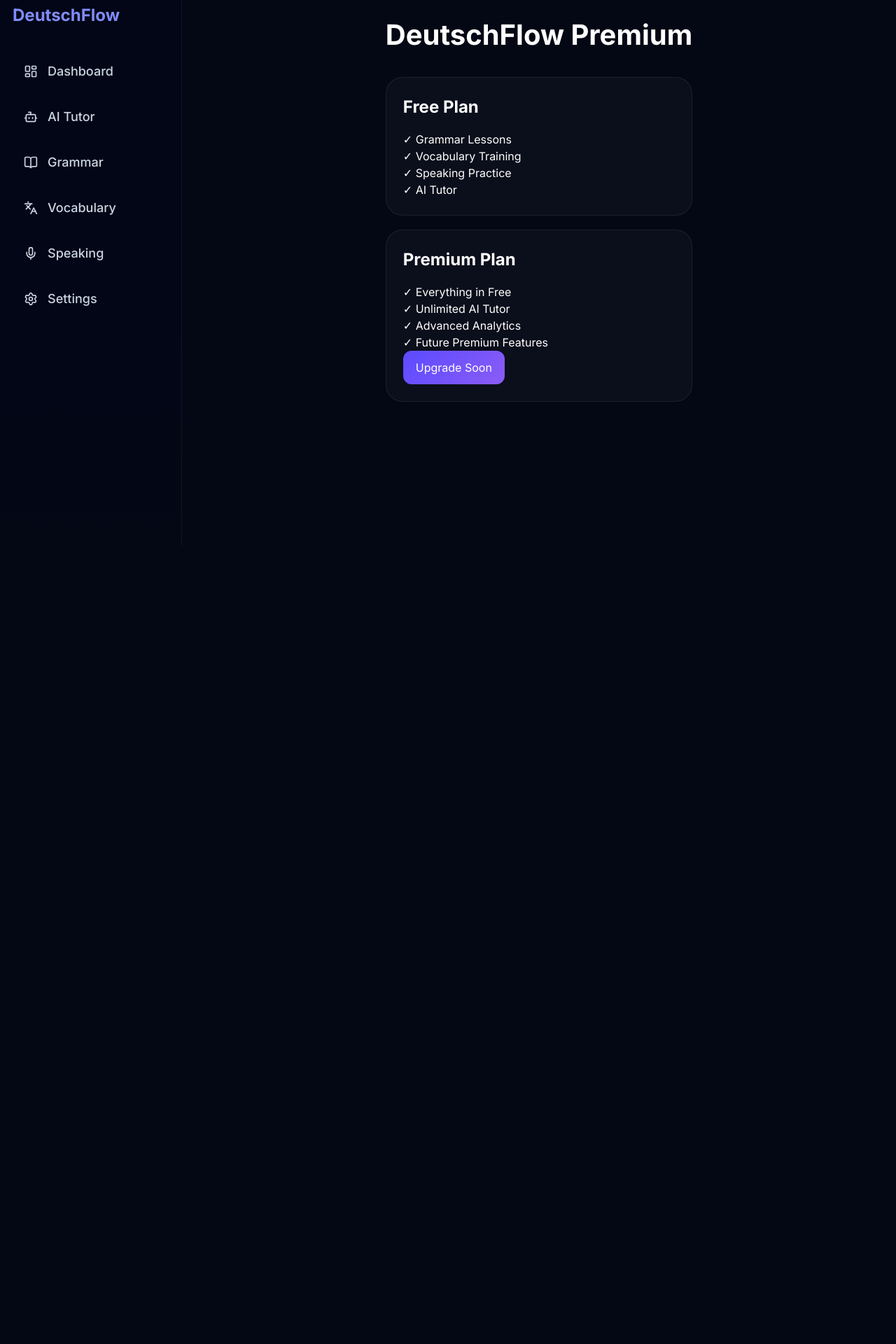
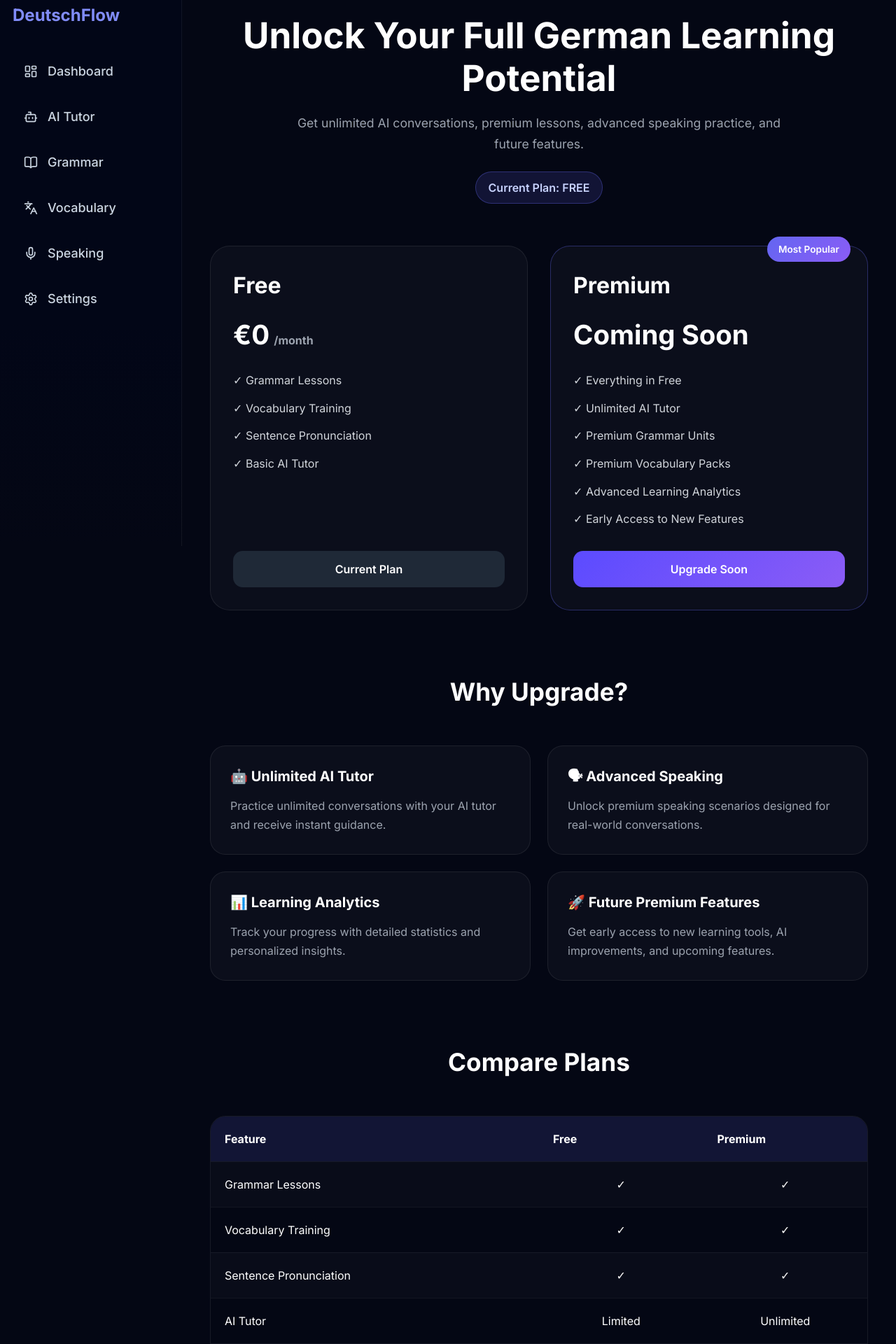
Before and after one commit to karthikg107/DeutschFlow, a React (Vite) app: page /pricing in a window 1280 px wide. Shown: the part 20-1940 px from the top of the page at 70% size. Before the commit the page ends 800 px from the top, so only its background shows below. Built offline with nearby package versions, Linux system fonts and the light colour scheme.

Commit message:
Redesign pricing page with responsive premium UI

```diff
--- a/src/pages/Pricing.jsx
+++ b/src/pages/Pricing.jsx
@@ -1,36 +1,216 @@
 import AppLayout from "../components/layout/AppLayout";
-import "../styles/settings.css";
+import { useAuth } from "../context/AuthContext";
+import "../styles/pricing.css";
 
 export default function Pricing() {
+  const { user } = useAuth();
+
+  const currentPlan = user?.plan || "FREE";
+
+  const freeFeatures = [
+    "Grammar Lessons",
+    "Vocabulary Training",
+    "Sentence Pronunciation",
+    "Basic AI Tutor",
+  ];
+
+  const premiumFeatures = [
+    "Everything in Free",
+    "Unlimited AI Tutor",
+    "Premium Grammar Units",
+    "Premium Vocabulary Packs",
+    "Advanced Learning Analytics",
+    "Early Access to New Features",
+  ];
+
   return (
     <AppLayout>
-      <div className="settings-page">
+      <div className="pricing-page">
 
-        <h1 className="settings-title">
-          DeutschFlow Premium
-        </h1>
+        {/* Hero */}
+        <section className="pricing-hero">
 
-        <div className="settings-card">
-          <h2>Free Plan</h2>
+          <h1 className="pricing-title">
+            Unlock Your Full German Learning Potential
+          </h1>
 
-          <p>✓ Grammar Lessons</p>
-          <p>✓ Vocabulary Training</p>
-          <p>✓ Speaking Practice</p>
-          <p>✓ AI Tutor</p>
-        </div>
+          <p className="pricing-subtitle">
+            Get unlimited AI conversations, premium lessons,
+            advanced speaking practice, and future features.
+          </p>
 
-        <div className="settings-card">
-          <h2>Premium Plan</h2>
+          <div className="current-plan-badge">
+            Current Plan: {currentPlan}
+          </div>
 
-          <p>✓ Everything in Free</p>
-          <p>✓ Unlimited AI Tutor</p>
-          <p>✓ Advanced Analytics</p>
-          <p>✓ Future Premium Features</p>
+        </section>
 
-          <button className="settings-btn">
-            Upgrade Soon
-          </button>
-        </div>
+        {/* Pricing Cards */}
+        <section className="pricing-grid">
+
+          {/* Free */}
+          <div className="plan-card">
+
+            <h2>Free</h2>
+
+            <p className="plan-price">
+              €0
+              <span>/month</span>
+            </p>
+
+            <div className="plan-features">
+
+              {freeFeatures.map((feature) => (
+                <p key={feature}>
+                  ✓ {feature}
+                </p>
+              ))}
+
+            </div>
+
+            <button className="plan-btn">
+              {currentPlan === "FREE"
+                ? "Current Plan"
+                : "Free Plan"}
+            </button>
+
+          </div>
+
+          {/* Premium */}
+          <div className="plan-card premium-card">
+
+            <div className="popular-badge">
+              Most Popular
+            </div>
+
+            <h2>Premium</h2>
+
+            <p className="plan-price">
+              Coming Soon
+            </p>
+
+            <div className="plan-features">
+
+              {premiumFeatures.map((feature) => (
+                <p key={feature}>
+                  ✓ {feature}
+                </p>
+              ))}
+
+            </div>
+
+            <button className="plan-btn premium-btn">
+              {currentPlan === "PREMIUM"
+                ? "Current Plan"
+                : "Upgrade Soon"}
+            </button>
+
+          </div>
+
+        </section>
+
+        {/* Why Upgrade */}
+<section className="benefits-section">
+
+  <h2 className="section-title">
+    Why Upgrade?
+  </h2>
+
+  <div className="benefits-grid">
+
+    <div className="benefit-card">
+      <h3>🤖 Unlimited AI Tutor</h3>
+      <p>
+        Practice unlimited conversations with your AI tutor and receive instant guidance.
+      </p>
+    </div>
+
+    <div className="benefit-card">
+      <h3>🗣 Advanced Speaking</h3>
+      <p>
+        Unlock premium speaking scenarios designed for real-world conversations.
+      </p>
+    </div>
+
+    <div className="benefit-card">
+      <h3>📊 Learning Analytics</h3>
+      <p>
+        Track your progress with detailed statistics and personalized insights.
+      </p>
+    </div>
+
+    <div className="benefit-card">
+      <h3>🚀 Future Premium Features</h3>
+      <p>
+        Get early access to new learning tools, AI improvements, and upcoming features.
+      </p>
+    </div>
+
+  </div>
+
+  {/* Feature Comparison */}
+
+<section className="comparison-section">
+
+  <h2 className="section-title">
+    Compare Plans
+  </h2>
+
+  <div className="comparison-table">
+
+    <div className="comparison-header">
+      <div>Feature</div>
+      <div>Free</div>
+      <div>Premium</div>
+    </div>
+
+    <div className="comparison-row">
+      <div>Grammar Lessons</div>
+      <div>✓</div>
+      <div>✓</div>
+    </div>
+
+    <div className="comparison-row">
+      <div>Vocabulary Training</div>
+      <div>✓</div>
+      <div>✓</div>
+    </div>
+
+    <div className="comparison-row">
+      <div>Sentence Pronunciation</div>
+      <div>✓</div>
+      <div>✓</div>
+    </div>
+
+    <div className="comparison-row">
+      <div>AI Tutor</div>
+      <div>Limited</div>
+      <div>Unlimited</div>
+    </div>
+
+    <div className="comparison-row">
+      <div>Speaking Scenarios</div>
+      <div>Basic</div>
+      <div>Unlimited</div>
+    </div>
+
+    <div className="comparison-row">
+      <div>Learning Analytics</div>
+      <div>—</div>
+      <div>✓</div>
+    </div>
+
+    <div className="comparison-row">
+      <div>Future Premium Features</div>
+      <div>—</div>
+      <div>✓</div>
+    </div>
+
+  </div>
+
+</section>
+
+</section>
 
       </div>
     </AppLayout>
--- /dev/null
+++ b/src/styles/pricing.css
@@ -0,0 +1,436 @@
+/* =========================
+   PAGE
+========================= */
+
+.pricing-page{
+  max-width:1200px;
+  margin:0 auto;
+  padding:40px;
+  color:white;
+}
+
+/* =========================
+   HERO
+========================= */
+
+.pricing-hero{
+  text-align:center;
+  margin-bottom:60px;
+}
+
+.pricing-title{
+  font-size:clamp(2rem,5vw,3.2rem);
+  font-weight:700;
+  line-height:1.2;
+  margin-bottom:18px;
+}
+
+.pricing-subtitle{
+  max-width:700px;
+  margin:0 auto 24px;
+  color:#9ca3af;
+  font-size:1.1rem;
+  line-height:1.7;
+}
+
+.current-plan-badge{
+  display:inline-block;
+
+  padding:10px 18px;
+
+  border-radius:999px;
+
+  background:rgba(99,102,241,.15);
+
+  border:1px solid rgba(99,102,241,.35);
+
+  color:#c7d2fe;
+
+  font-weight:600;
+}
+
+/* =========================
+   PRICING GRID
+========================= */
+
+.pricing-grid{
+  display:grid;
+  grid-template-columns:repeat(2,1fr);
+  gap:32px;
+}
+
+/* =========================
+   PLAN CARD
+========================= */
+
+.plan-card{
+
+  position:relative;
+
+  background:rgba(255,255,255,.03);
+
+  border:1px solid rgba(255,255,255,.08);
+
+  border-radius:28px;
+
+  padding:32px;
+
+  transition:.3s ease;
+
+  display:flex;
+  flex-direction:column;
+}
+
+.plan-card:hover{
+
+  transform:translateY(-8px);
+
+  border-color:rgba(99,102,241,.35);
+
+  box-shadow:
+    0 18px 45px rgba(0,0,0,.35);
+
+}
+
+.plan-card h2{
+  font-size:2rem;
+  margin-bottom:18px;
+}
+
+.plan-price{
+
+  font-size:2.4rem;
+
+  font-weight:700;
+
+  margin-bottom:24px;
+
+}
+
+.plan-price span{
+
+  font-size:1rem;
+
+  color:#9ca3af;
+
+  margin-left:6px;
+
+}
+
+.plan-features{
+
+  display:flex;
+  flex-direction:column;
+
+  gap:14px;
+
+  margin-bottom:32px;
+
+  flex:1;
+
+}
+
+.plan-features p{
+
+  color:#d1d5db;
+
+  line-height:1.6;
+
+}
+
+/* =========================
+   PREMIUM
+========================= */
+
+.premium-card{
+
+  border:1px solid rgba(99,102,241,.35);
+
+}
+
+.popular-badge{
+
+  position:absolute;
+
+  top:-14px;
+  right:24px;
+
+  background:linear-gradient(
+    135deg,
+    #6366f1,
+    #8b5cf6
+  );
+
+  color:white;
+
+  padding:8px 16px;
+
+  border-radius:999px;
+
+  font-size:.85rem;
+
+  font-weight:600;
+
+}
+
+/* =========================
+   BUTTONS
+========================= */
+
+.plan-btn{
+
+  width:100%;
+
+  padding:14px;
+
+  border:none;
+
+  border-radius:14px;
+
+  cursor:pointer;
+
+  font-weight:600;
+
+  background:#1f2937;
+
+  color:white;
+
+  transition:.25s ease;
+
+}
+
+.plan-btn:hover{
+
+  background:#374151;
+
+}
+
+.premium-btn{
+
+  background:linear-gradient(
+    135deg,
+    #5b4bff,
+    #8b5cf6
+  );
+
+}
+
+.premium-btn:hover{
+
+  opacity:.92;
+
+}
+
+/* =========================
+   TABLET
+========================= */
+
+@media(max-width:900px){
+
+  .pricing-page{
+
+    padding:32px 24px;
+
+  }
+
+  .pricing-grid{
+
+    grid-template-columns:1fr;
+
+  }
+
+}
+
+/* =========================
+   MOBILE
+========================= */
+
+@media(max-width:600px){
+
+  .pricing-page{
+
+    padding:24px 16px;
+
+  }
+
+  .pricing-title{
+
+    font-size:2rem;
+
+  }
+
+  .pricing-subtitle{
+
+    font-size:1rem;
+
+  }
+
+  .plan-card{
+
+    padding:24px;
+
+  }
+
+  .plan-price{
+
+    font-size:2rem;
+
+  }
+
+}
+
+/* =========================
+   WHY UPGRADE
+========================= */
+
+.benefits-section{
+  margin-top:90px;
+}
+
+.section-title{
+  text-align:center;
+  font-size:2.2rem;
+  margin-bottom:50px;
+}
+
+.benefits-grid{
+  display:grid;
+  grid-template-columns:repeat(2,1fr);
+  gap:24px;
+}
+
+.benefit-card{
+
+  background:rgba(255,255,255,.03);
+
+  border:1px solid rgba(255,255,255,.08);
+
+  border-radius:22px;
+
+  padding:28px;
+
+  transition:.3s ease;
+
+}
+
+.benefit-card:hover{
+
+  transform:translateY(-6px);
+
+  border-color:rgba(99,102,241,.35);
+
+  box-shadow:
+      0 15px 35px rgba(0,0,0,.30);
+
+}
+
+.benefit-card h3{
+
+  margin-bottom:14px;
+
+  font-size:1.25rem;
+
+}
+
+.benefit-card p{
+
+  color:#9ca3af;
+
+  line-height:1.7;
+
+}
+
+/* Mobile */
+
+@media(max-width:900px){
+
+  .benefits-grid{
+
+    grid-template-columns:1fr;
+
+  }
+
+}
+
+/* =========================
+   COMPARISON
+========================= */
+
+.comparison-section{
+
+  margin-top:90px;
+
+}
+
+.comparison-table{
+
+  border-radius:22px;
+
+  overflow:hidden;
+
+  border:1px solid rgba(255,255,255,.08);
+
+}
+
+.comparison-header,
+.comparison-row{
+
+  display:grid;
+
+  grid-template-columns:2fr 1fr 1fr;
+
+  align-items:center;
+
+}
+
+.comparison-header{
+
+  background:rgba(99,102,241,.15);
+
+  font-weight:700;
+
+}
+
+.comparison-header div,
+.comparison-row div{
+
+  padding:20px;
+
+}
+
+.comparison-row{
+
+  border-top:1px solid rgba(255,255,255,.06);
+
+}
+
+.comparison-row:nth-child(even){
+
+  background:rgba(255,255,255,.02);
+
+}
+
+.comparison-row div:nth-child(2),
+.comparison-row div:nth-child(3){
+
+  text-align:center;
+
+}
+
+@media(max-width:700px){
+
+  .comparison-header,
+  .comparison-row{
+
+    font-size:.9rem;
+
+  }
+
+  .comparison-header div,
+  .comparison-row div{
+
+    padding:14px 10px;
+
+  }
+
+}
```
